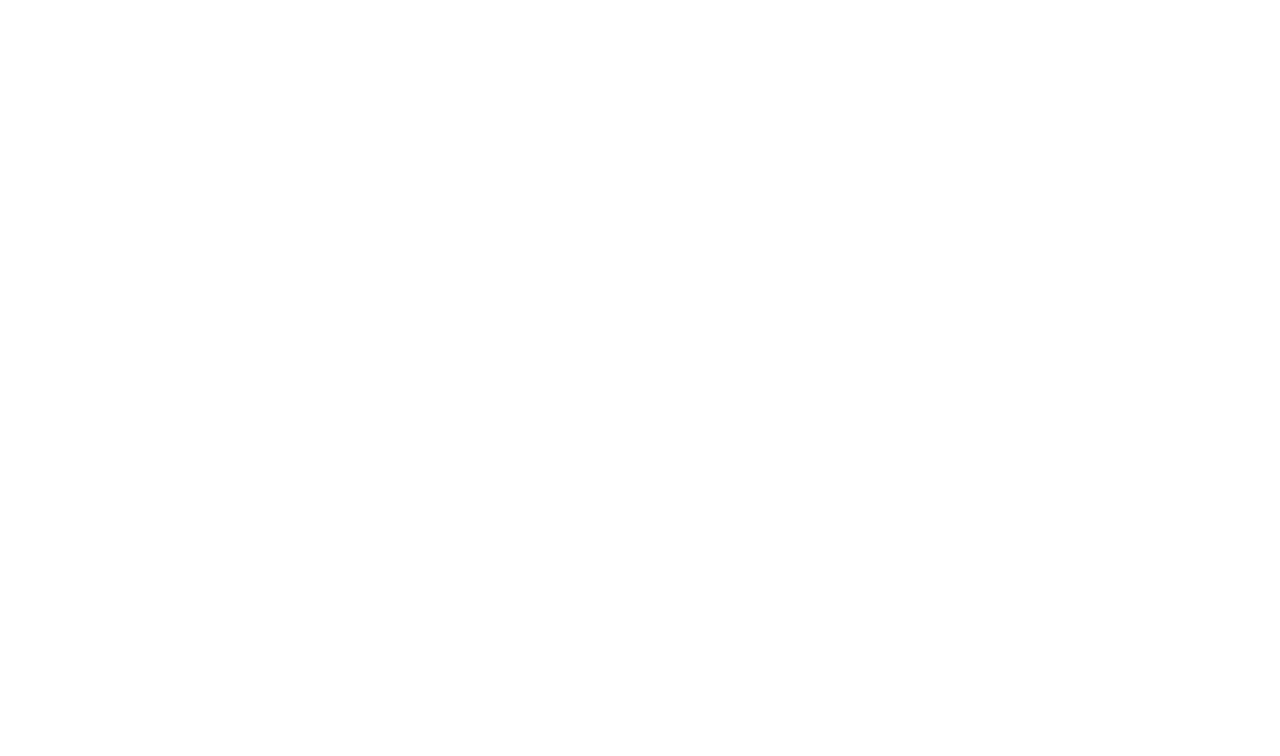
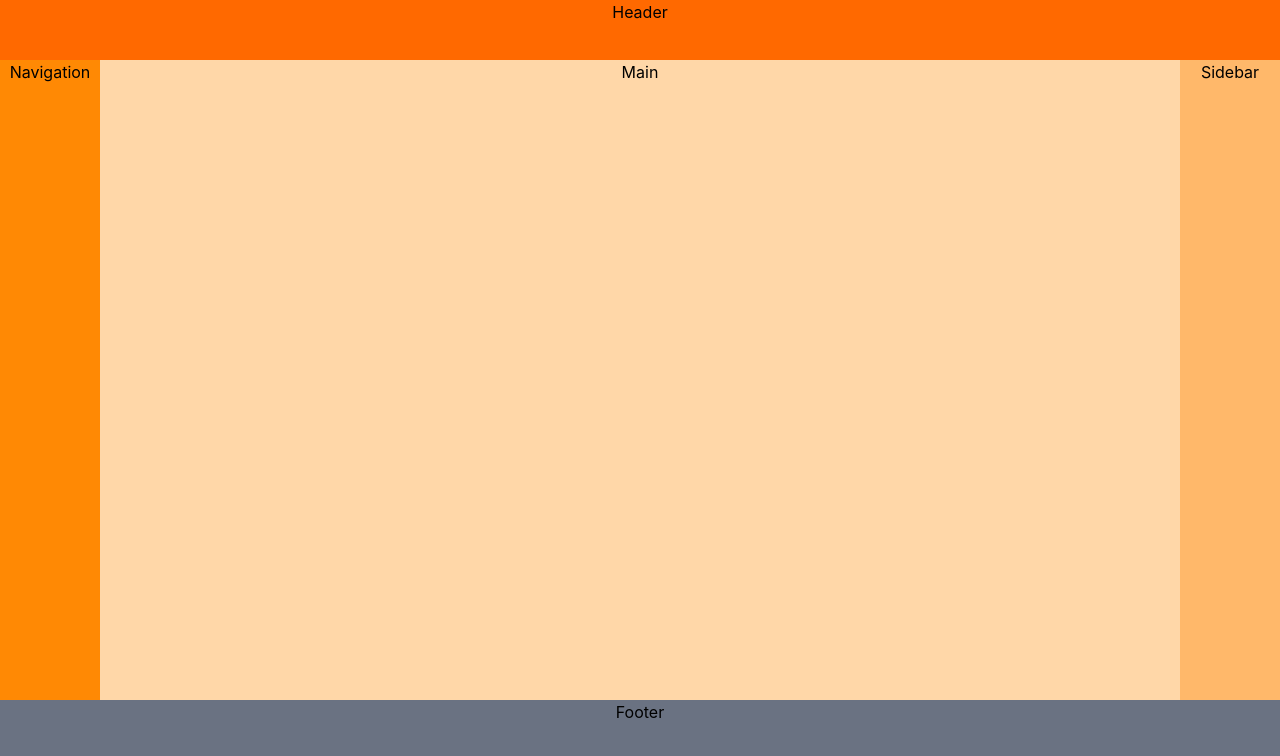
Before and after one commit to yiwenwangANU/playround_react, a React (Vite) app: page / in a window 1280 px wide. Before the commit this address had no page. Shown: the top 756 px of the page. Built offline with nearby package versions, Linux system fonts and the light colour scheme.

Commit message:
add holy grail

```diff
--- a/src/App.tsx
+++ b/src/App.tsx
@@ -1,7 +1,9 @@
 import { Routes, Route } from "react-router";
+import HolyGrailPage from "./pages/HolyGrailPage";
 
 const App = () => (
   <Routes>
+    <Route index element={<HolyGrailPage />} />
   </Routes>
 );
 
--- /dev/null
+++ b/src/pages/HolyGrailPage/HolyGrailPage.tsx
@@ -0,0 +1,15 @@
+import type { FC } from "react";
+
+const HolyGrailPage: FC = () => (
+  <div className="fixed inset-0 flex flex-col text-center">
+    <header className="h-15 bg-orange-500">Header</header>
+    <div className="flex grow">
+      <nav className="w-25 bg-orange-400">Navigation</nav>
+      <main className="grow bg-orange-200">Main</main>
+      <aside className="w-25 bg-orange-300">Sidebar</aside>
+    </div>
+    <footer className="h-25 bg-gray-500">Footer</footer>
+  </div>
+);
+
+export default HolyGrailPage;
--- /dev/null
+++ b/src/pages/HolyGrailPage/index.ts
@@ -0,0 +1 @@
+export { default } from "./HolyGrailPage";
```
